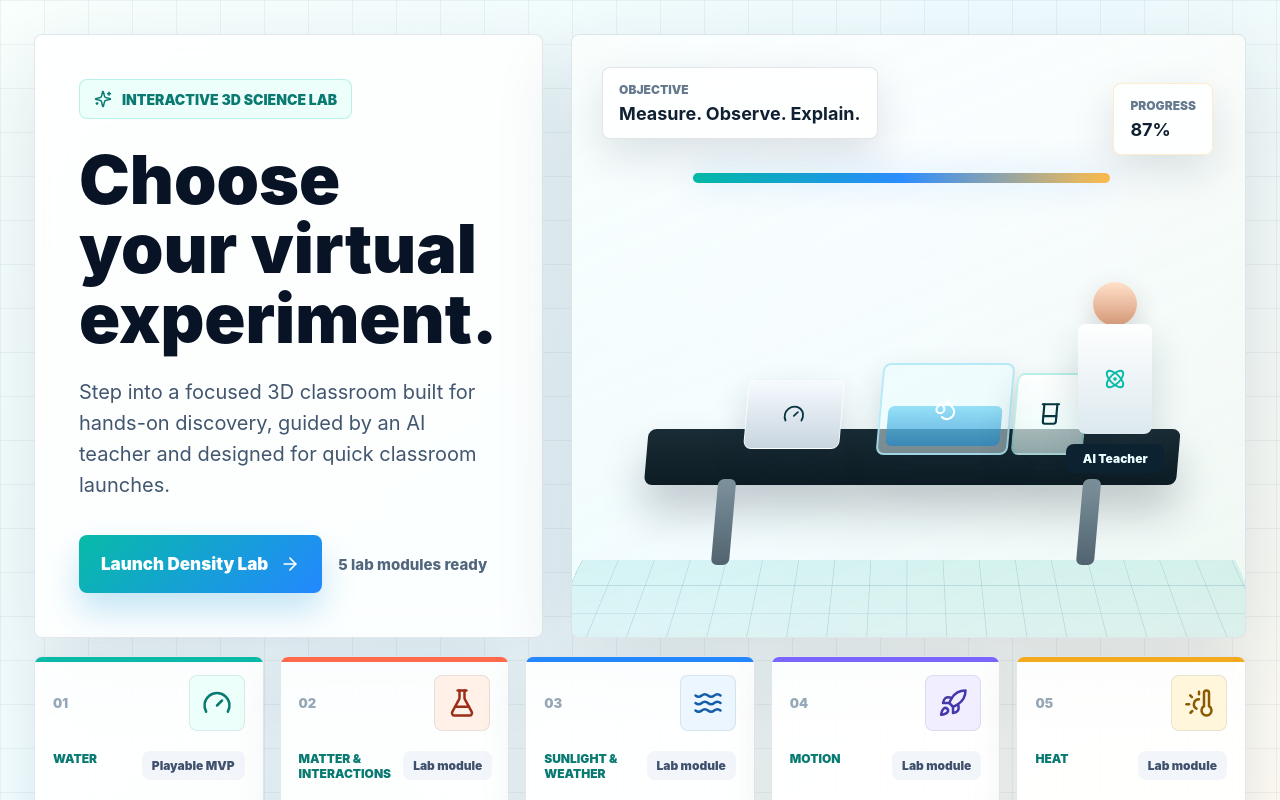
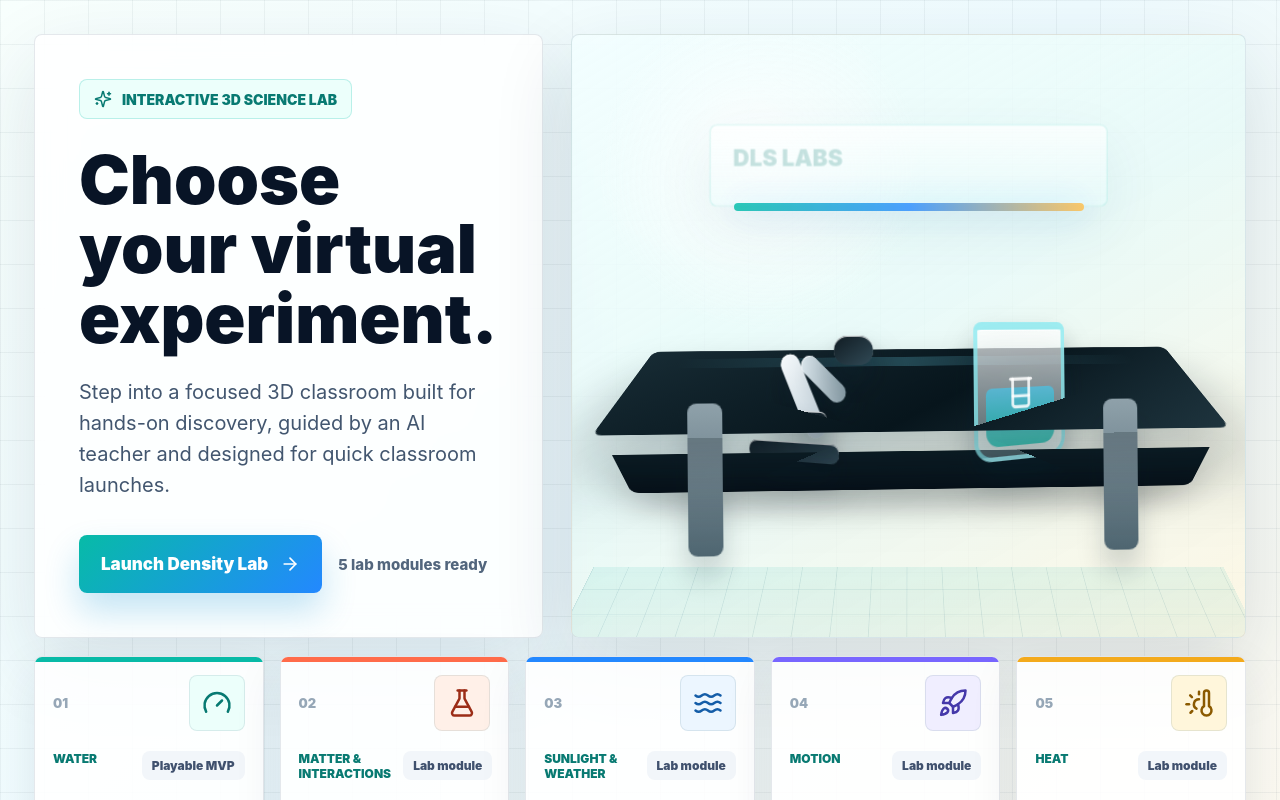
Before and after one commit to abhayagarwal13/DLS-3D-Lab-Simulator, a React (Vite) app: page / in a window 1280 px wide. Shown: the top 800 px of the page. Built offline with nearby package versions, Linux system fonts and the light colour scheme; no server answers.

Commit message:
Updated Homepage

```diff
--- a/src/components/HomePage.jsx
+++ b/src/components/HomePage.jsx
@@ -1,8 +1,6 @@
 import {
   ArrowRight,
-  Atom,
   Beaker,
-  Droplets,
   FlaskConical,
   Gauge,
   Rocket,
@@ -51,31 +49,33 @@ export default function HomePage({ labs, onOpenLab }) {
           </div>
         </div>
 
-        <div className="lab-preview-stage" aria-hidden="true">
+        <div className="lab-preview-stage home-3d-preview" aria-hidden="true">
           <div className="stage-grid" />
-          <div className="preview-panel panel-objective">
-            <span>Objective</span>
-            <strong>Measure. Observe. Explain.</strong>
-          </div>
-          <div className="preview-panel panel-score">
-            <span>Progress</span>
-            <strong>87%</strong>
-          </div>
-          <div className="preview-bench">
-            <div className="bench-top" />
-            <div className="bench-leg left" />
-            <div className="bench-leg right" />
-            <div className="preview-scale"><Gauge size={22} /></div>
-            <div className="preview-tank">
-              <div className="preview-water" />
-              <Droplets size={24} />
+          <div className="home-lab-room-depth">
+            <div className="home-back-wall">
+              <span>DLS LABS</span>
             </div>
-            <div className="preview-beaker"><Beaker size={26} /></div>
-          </div>
-          <div className="preview-teacher">
-            <div className="teacher-head" />
-            <div className="teacher-body"><Atom size={22} /></div>
-            <div className="teacher-label">AI Teacher</div>
+            <div className="home-3d-table">
+              <div className="home-table-top">
+                <div className="home-table-shine" />
+              </div>
+              <div className="home-table-front" />
+              <div className="home-table-leg left" />
+              <div className="home-table-leg right" />
+              <div className="home-tool microscope-tool">
+                <div className="scope-base" />
+                <div className="scope-arm" />
+                <div className="scope-neck" />
+                <div className="scope-lens" />
+                <div className="scope-stage" />
+              </div>
+              <div className="home-tool beaker-tool">
+                <div className="beaker-glass">
+                  <div className="beaker-liquid" />
+                  <Beaker size={34} />
+                </div>
+              </div>
+            </div>
           </div>
           <div className="preview-lightbar" />
         </div>
--- a/src/styles.css
+++ b/src/styles.css
@@ -2139,3 +2139,254 @@ button {
     font-size: 18px;
   }
 }
+
+
+/* Homepage 3D lab-table vignette */
+.home-3d-preview {
+  isolation: isolate;
+  background:
+    radial-gradient(circle at 28% 22%, rgba(255, 255, 255, 0.82), transparent 24%),
+    linear-gradient(150deg, rgba(242, 254, 255, 0.94), rgba(231, 250, 247, 0.78) 48%, rgba(255, 245, 222, 0.72));
+}
+
+.home-3d-preview .stage-grid {
+  bottom: -112px;
+  height: 310px;
+  opacity: 0.72;
+  transform: rotateX(66deg) translateZ(-20px);
+}
+
+.home-lab-room-depth {
+  position: absolute;
+  inset: 0;
+  transform-style: preserve-3d;
+  perspective: 980px;
+}
+
+.home-back-wall {
+  position: absolute;
+  left: 16%;
+  right: 16%;
+  top: 58px;
+  height: 94px;
+  border: 1px solid rgba(8, 186, 167, 0.18);
+  border-radius: 8px;
+  background: linear-gradient(180deg, rgba(255, 255, 255, 0.7), rgba(224, 250, 251, 0.28));
+  box-shadow: inset 0 1px 0 rgba(255,255,255,.65), 0 24px 70px rgba(31, 80, 105, 0.08);
+  transform: translateZ(-70px);
+}
+
+.home-back-wall span {
+  position: absolute;
+  left: 26px;
+  top: 22px;
+  color: rgba(8, 122, 114, 0.22);
+  font-size: 26px;
+  font-weight: 1000;
+  letter-spacing: 0;
+}
+
+.home-3d-table {
+  position: absolute;
+  left: 9%;
+  right: 8%;
+  bottom: 94px;
+  height: 214px;
+  transform: rotateX(56deg) rotateZ(-1deg) translateZ(18px);
+  transform-style: preserve-3d;
+}
+
+.home-table-top {
+  position: absolute;
+  inset: 22px 0 68px;
+  overflow: hidden;
+  border-radius: 8px;
+  background: linear-gradient(145deg, #172b34, #07151c 58%, #1e343e);
+  box-shadow: 0 38px 70px rgba(7, 21, 28, 0.26), inset 0 1px 0 rgba(255,255,255,.12);
+  transform: translateZ(28px);
+}
+
+.home-table-shine {
+  position: absolute;
+  left: 6%;
+  right: 8%;
+  top: 14px;
+  height: 16px;
+  border-radius: 999px;
+  background: linear-gradient(90deg, transparent, rgba(116, 230, 255, 0.22), transparent);
+}
+
+.home-table-front {
+  position: absolute;
+  left: 1%;
+  right: 1%;
+  bottom: 45px;
+  height: 54px;
+  border-radius: 0 0 8px 8px;
+  background: linear-gradient(180deg, #0b1c24, #061018);
+  box-shadow: 0 24px 46px rgba(2, 8, 12, 0.28);
+  transform: rotateX(-90deg) translateZ(28px);
+  transform-origin: top center;
+}
+
+.home-table-leg {
+  position: absolute;
+  bottom: -26px;
+  width: 30px;
+  height: 132px;
+  border-radius: 8px;
+  background: linear-gradient(180deg, #8fa1aa, #4e6570);
+  box-shadow: 0 18px 24px rgba(8, 28, 37, 0.18);
+  transform: rotateX(-56deg) translateZ(-4px);
+}
+
+.home-table-leg.left {
+  left: 15%;
+}
+
+.home-table-leg.right {
+  right: 15%;
+}
+
+.home-tool {
+  position: absolute;
+  z-index: 3;
+  transform-style: preserve-3d;
+  filter: drop-shadow(0 18px 16px rgba(5, 20, 28, 0.2));
+}
+
+.microscope-tool {
+  left: 22%;
+  top: -16px;
+  width: 150px;
+  height: 150px;
+  transform: rotateX(-56deg) rotateY(-18deg) translateZ(68px);
+}
+
+.scope-base,
+.scope-stage,
+.scope-arm,
+.scope-neck,
+.scope-lens {
+  position: absolute;
+  border-radius: 8px;
+  background: linear-gradient(145deg, #f7fbfd, #b8c8d2);
+  box-shadow: inset 0 1px 0 rgba(255,255,255,.8), 0 14px 22px rgba(18, 44, 58, 0.16);
+}
+
+.scope-base {
+  left: 18px;
+  bottom: 18px;
+  width: 94px;
+  height: 18px;
+  background: linear-gradient(145deg, #111f28, #314a56);
+}
+
+.scope-stage {
+  left: 42px;
+  bottom: 53px;
+  width: 58px;
+  height: 12px;
+  background: linear-gradient(145deg, #253a45, #0c1921);
+}
+
+.scope-arm {
+  left: 66px;
+  bottom: 38px;
+  width: 20px;
+  height: 82px;
+  border-radius: 999px;
+  transform: rotate(-24deg);
+}
+
+.scope-neck {
+  left: 88px;
+  top: 28px;
+  width: 18px;
+  height: 54px;
+  border-radius: 999px;
+  transform: rotate(-48deg);
+  background: linear-gradient(145deg, #dfeaf0, #7e939d);
+}
+
+.scope-lens {
+  left: 108px;
+  top: 16px;
+  width: 38px;
+  height: 26px;
+  border-radius: 999px;
+  background: linear-gradient(145deg, #101b22, #314a56);
+}
+
+.beaker-tool {
+  right: 23%;
+  top: -20px;
+  width: 150px;
+  height: 154px;
+  transform: rotateX(-56deg) rotateY(18deg) translateZ(74px);
+}
+
+.beaker-glass {
+  position: absolute;
+  left: 28px;
+  top: 8px;
+  display: grid;
+  width: 96px;
+  height: 126px;
+  place-items: center;
+  overflow: hidden;
+  border: 4px solid rgba(128, 230, 238, 0.72);
+  border-top-width: 7px;
+  border-radius: 8px 8px 18px 18px;
+  color: rgba(10, 52, 64, 0.82);
+  background: linear-gradient(180deg, rgba(255,255,255,.72), rgba(215,251,255,.3));
+  box-shadow: inset 0 1px 0 rgba(255,255,255,.8), 0 18px 30px rgba(7, 51, 64, 0.16);
+}
+
+.beaker-liquid {
+  position: absolute;
+  left: 8px;
+  right: 8px;
+  bottom: 9px;
+  height: 46%;
+  border-radius: 6px 6px 13px 13px;
+  background: linear-gradient(180deg, rgba(64, 201, 242, 0.64), rgba(8, 186, 167, 0.72));
+}
+
+.beaker-glass svg {
+  position: relative;
+  z-index: 1;
+  color: rgba(255, 255, 255, 0.86);
+}
+
+.home-3d-preview .preview-lightbar {
+  left: 24%;
+  right: 24%;
+  top: 168px;
+  height: 8px;
+  opacity: 0.82;
+}
+
+@media (max-width: 760px) {
+  .home-3d-table {
+    left: -4%;
+    right: -4%;
+    bottom: 58px;
+    transform: scale(0.78) rotateX(56deg) rotateZ(-1deg) translateZ(18px);
+    transform-origin: bottom center;
+  }
+
+  .home-back-wall {
+    left: 10%;
+    right: 10%;
+    top: 36px;
+  }
+
+  .microscope-tool {
+    left: 15%;
+  }
+
+  .beaker-tool {
+    right: 16%;
+  }
+}
```
Also changed, not shown: 9 other files (tests, documents, lock files or other folders).
